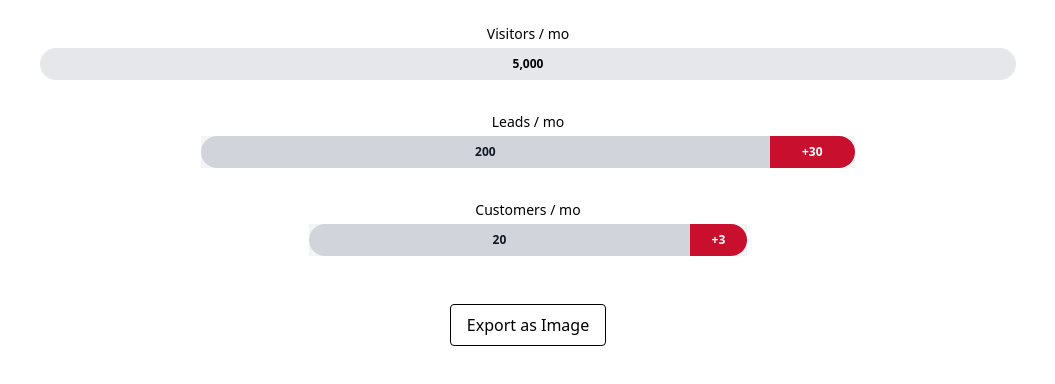
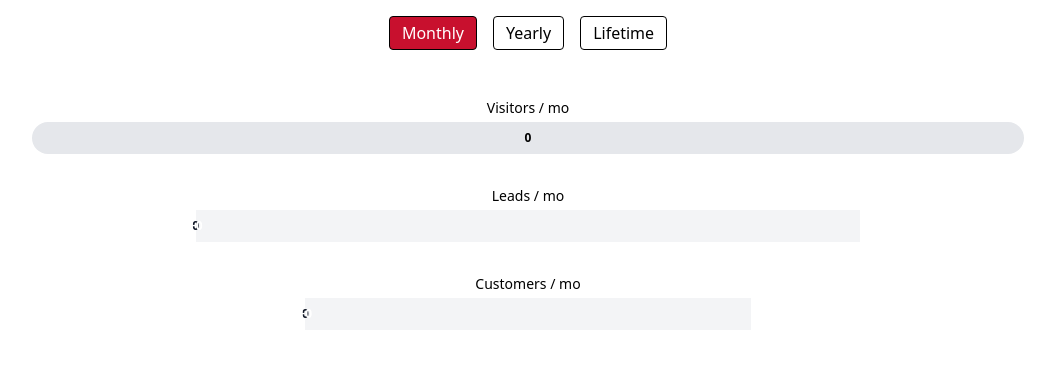
Before and after one commit to JimHerkert/animated-funnel, a React (Create React App) app: page / in a window 1280 px wide. Shown: the top 384 px of the page, without its empty margins (112-1167 px from the left). Built offline with nearby package versions, Linux system fonts and the light colour scheme.

Commit message:
Fix FunnelProps and prop usage for standalone AnimatedFunnel

```diff
--- a/src/App.tsx
+++ b/src/App.tsx
@@ -1,37 +1,47 @@
-// src/App.tsx
 import React, { useEffect, useState } from "react";
 import AnimatedFunnel from "./components/AnimatedFunnel";
 
 const App: React.FC = () => {
-  const [visitors, setVisitors] = useState(5000);
-  const [mqlRate, setMqlRate] = useState(4); // %
-  const [customerRate, setCustomerRate] = useState(10); // %
-  const [uplift, setUplift] = useState(15); // %
-  const [life, setLife] = useState(12); // months
+  const [data, setData] = useState({
+    visitors: 0,
+    uplift: 0,
+    mqlRate: 0,
+    customerRate: 0,
+    life: 3,
+  });
 
   useEffect(() => {
-    const handleMessage = (event: MessageEvent) => {
-      if (event.data?.type === "UPDATE_FUNNEL") {
-        setVisitors(event.data.monthlyVisitors || 0);
-        setMqlRate(event.data.mql || 0);
-        setCustomerRate(event.data.close || 0);
-        setUplift(event.data.uplift || 0);
-        setLife(event.data.life || 0);
-        console.log("📥 Received from CC:", event.data);
-      }
+    const receiveMessage = (event: MessageEvent) => {
+      if (typeof event.data !== "object") return;
+
+      const {
+        QMNTHLYWEBVISITORS,
+        QSCRIBEFFECT,
+        QMQLRATE,
+        QCUSTCONV,
+        QUSEFULELIFE,
+      } = event.data;
+
+      setData({
+        visitors: parseFloat(QMNTHLYWEBVISITORS) || 0,
+        uplift: parseFloat(QSCRIBEFFECT) || 0,
+        mqlRate: parseFloat(QMQLRATE) || 0,
+        customerRate: parseFloat(QCUSTCONV) || 0,
+        life: parseFloat(QUSEFULELIFE) || 3,
+      });
     };
 
-    window.addEventListener("message", handleMessage);
-    return () => window.removeEventListener("message", handleMessage);
+    window.addEventListener("message", receiveMessage);
+    return () => window.removeEventListener("message", receiveMessage);
   }, []);
 
   return (
     <AnimatedFunnel
-      visitors={visitors}
-      uplift={uplift}
-      mqlRate={mqlRate}
-      customerRate={customerRate}
-      life={life}
+      visitors={data.visitors}
+      uplift={data.uplift}
+      mqlRate={data.mqlRate}
+      customerRate={data.customerRate}
+      life={data.life}
     />
   );
 };
--- a/src/components/AnimatedFunnel.tsx
+++ b/src/components/AnimatedFunnel.tsx
@@ -1,8 +1,5 @@
-// src/components/AnimatedFunnel.tsx
-
-import React, { useRef, useState } from "react";
+import React, { useEffect, useState } from "react";
 import { motion } from "framer-motion";
-import html2canvas from "html2canvas";
 
 interface FunnelProps {
   visitors: number;
@@ -19,12 +16,16 @@ const AnimatedFunnel: React.FC<FunnelProps> = ({
   customerRate,
   life,
 }) => {
-  const funnelRef = useRef<HTMLDivElement>(null);
+  const [suffix, setSuffix] = useState("/ mo");
 
-  const fmt = (n: number) => Math.round(n).toLocaleString();
+  // Life multiplier
+  const multiplier = suffix === "/ mo" ? 1 : suffix === "/ yr" ? 12 : 12 * life;
 
-  // Derived values
-  const baselineLeads = (visitors * mqlRate) / 100;
+  // Adjusted input
+  const adjustedVisitors = visitors * multiplier;
+
+  // MQLs and Customers (base and uplifted)
+  const baselineLeads = (adjustedVisitors * mqlRate) / 100;
   const upliftLeads = baselineLeads * (1 + uplift / 100);
   const baselineCustomers = (baselineLeads * customerRate) / 100;
   const upliftCustomers = upliftLeads * (customerRate / 100);
@@ -32,36 +33,44 @@ const AnimatedFunnel: React.FC<FunnelProps> = ({
   const leadBasePct = baselineLeads / upliftLeads;
   const custBasePct = baselineCustomers / upliftCustomers;
 
-  const exportAsImage = async () => {
-    if (funnelRef.current) {
-      const canvas = await html2canvas(funnelRef.current);
-      const link = document.createElement("a");
-      link.download = "funnel.png";
-      link.href = canvas.toDataURL();
-      link.click();
-    }
-  };
+  const fmt = (n: number) => Math.round(n).toLocaleString();
 
+  // Tooltips
   const [hoverLeads, setHoverLeads] = useState(false);
   const [hoverCustomers, setHoverCustomers] = useState(false);
 
   return (
-    <div className="flex flex-col items-center gap-8 w-full max-w-5xl mx-auto p-6">
-      {/* Funnel Content */}
-      <div ref={funnelRef} className="flex flex-col items-center gap-8 w-full">
+    <div className="flex flex-col items-center gap-6 w-full max-w-5xl mx-auto p-4">
+      {/* Toggle */}
+      <div className="flex justify-center gap-4 mb-6">
+        {["/ mo", "/ yr", "/ life"].map((label) => (
+          <button
+            key={label}
+            onClick={() => setSuffix(label)}
+            className={`px-3 py-1 border border-black rounded ${
+              suffix === label ? "bg-[#C8102E] text-white" : "bg-white text-black"
+            } hover:bg-[#C8102E] hover:text-white transition`}
+          >
+            {label === "/ mo" ? "Monthly" : label === "/ yr" ? "Yearly" : "Lifetime"}
+          </button>
+        ))}
+      </div>
+
+      {/* Funnel bars */}
+      <div className="flex flex-col items-center gap-8 w-full">
         {/* Visitors */}
         <div className="w-full flex flex-col items-center">
-          <div className="text-sm mb-1">Visitors / mo</div>
-          <div className="bg-gray-200 h-8 w-full rounded-full flex items-center justify-center text-xs font-semibold">
-            {fmt(visitors)}
+          <div className="text-sm mb-1">Visitors {suffix}</div>
+          <div className="bg-gray-200 h-8 w-full flex items-center justify-center text-xs font-semibold rounded-full">
+            {fmt(adjustedVisitors)}
           </div>
         </div>
 
         {/* Leads */}
         <div className="w-full flex flex-col items-center">
-          <div className="text-sm mb-1">Leads / mo</div>
+          <div className="text-sm mb-1">Leads {suffix}</div>
           <div
-            className="bg-gray-100 h-8 overflow-visible flex items-center justify-start mx-auto relative"
+            className="bg-gray-100 h-8 flex items-center justify-start mx-auto relative overflow-visible"
             style={{ width: "67%" }}
             onMouseEnter={() => setHoverLeads(true)}
             onMouseLeave={() => setHoverLeads(false)}
@@ -85,7 +94,7 @@ const AnimatedFunnel: React.FC<FunnelProps> = ({
               +{fmt(upliftLeads - baselineLeads)}
             </motion.div>
             {hoverLeads && (
-              <div className="absolute top-[-2.5rem] left-[70%] text-[#C8102E] text-xs font-medium pointer-events-none bg-white px-2 py-1 rounded shadow whitespace-nowrap">
+              <div className="absolute -top-10 left-[67%] text-[#C8102E] text-xs font-medium pointer-events-none bg-white px-2 py-1 rounded shadow max-w-[150px] text-center">
                 +{Math.round(uplift)}% Scribology Effect
               </div>
             )}
@@ -94,9 +103,9 @@ const AnimatedFunnel: React.FC<FunnelProps> = ({
 
         {/* Customers */}
         <div className="w-full flex flex-col items-center">
-          <div className="text-sm mb-1">Customers / mo</div>
+          <div className="text-sm mb-1">Customers {suffix}</div>
           <div
-            className="bg-gray-100 h-8 overflow-visible flex items-center justify-start mx-auto relative"
+            className="bg-gray-100 h-8 flex items-center justify-start mx-auto relative overflow-visible"
             style={{ width: "44.89%" }}
             onMouseEnter={() => setHoverCustomers(true)}
             onMouseLeave={() => setHoverCustomers(false)}
@@ -120,21 +129,13 @@ const AnimatedFunnel: React.FC<FunnelProps> = ({
               +{fmt(upliftCustomers - baselineCustomers)}
             </motion.div>
             {hoverCustomers && (
-              <div className="absolute top-[-2.5rem] left-[70%] text-[#C8102E] text-xs font-medium pointer-events-none bg-white px-2 py-1 rounded shadow whitespace-nowrap">
+              <div className="absolute -top-10 left-[44.89%] text-[#C8102E] text-xs font-medium pointer-events-none bg-white px-2 py-1 rounded shadow max-w-[150px] text-center">
                 +{Math.round(uplift)}% Scribology Effect
               </div>
             )}
           </div>
         </div>
       </div>
-
-      {/* Export Button */}
-      <button
-        onClick={exportAsImage}
-        className="mt-4 px-4 py-2 text-black border border-black rounded hover:bg-[#C8102E] hover:text-white transition"
-      >
-        Export as Image
-      </button>
     </div>
   );
 };
```
